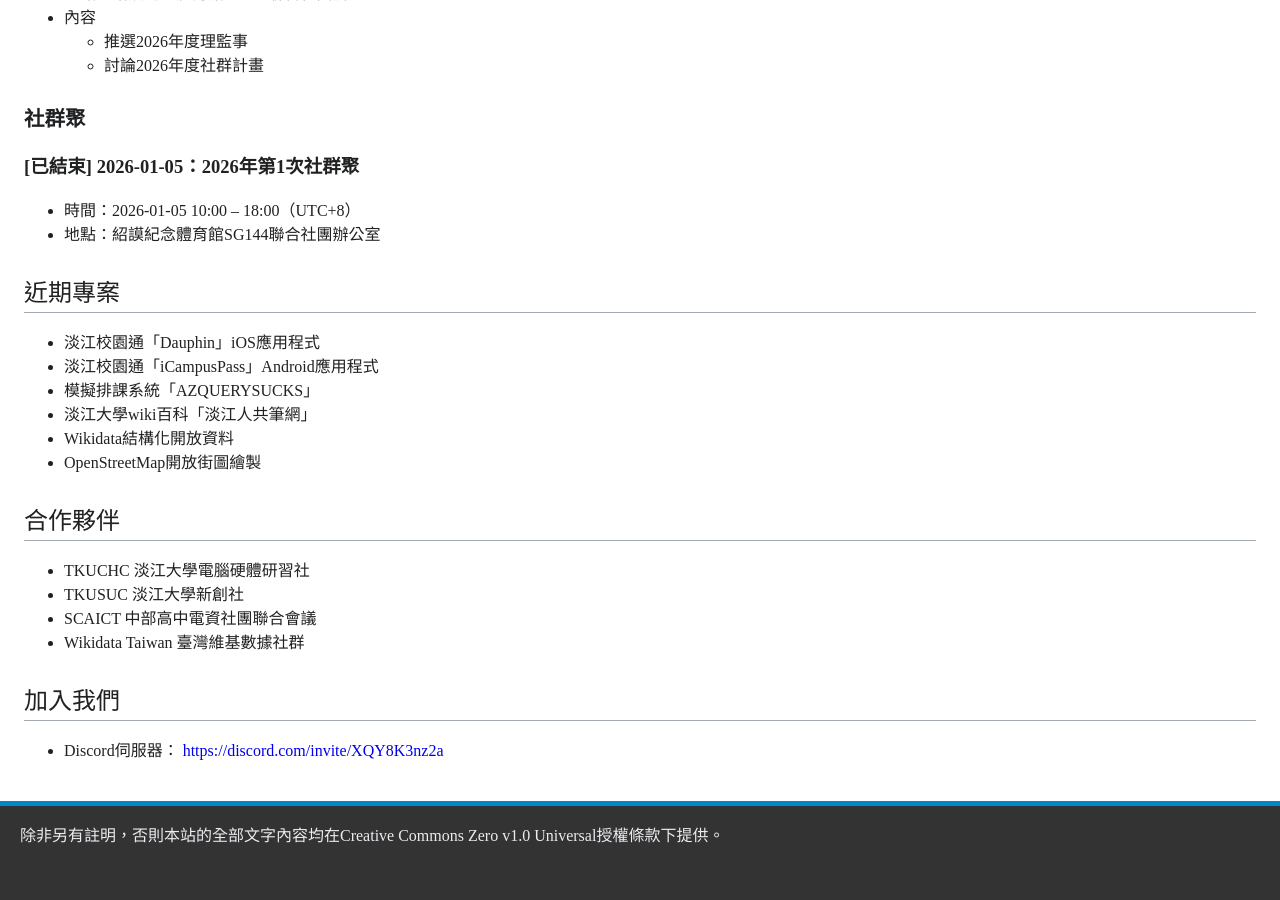
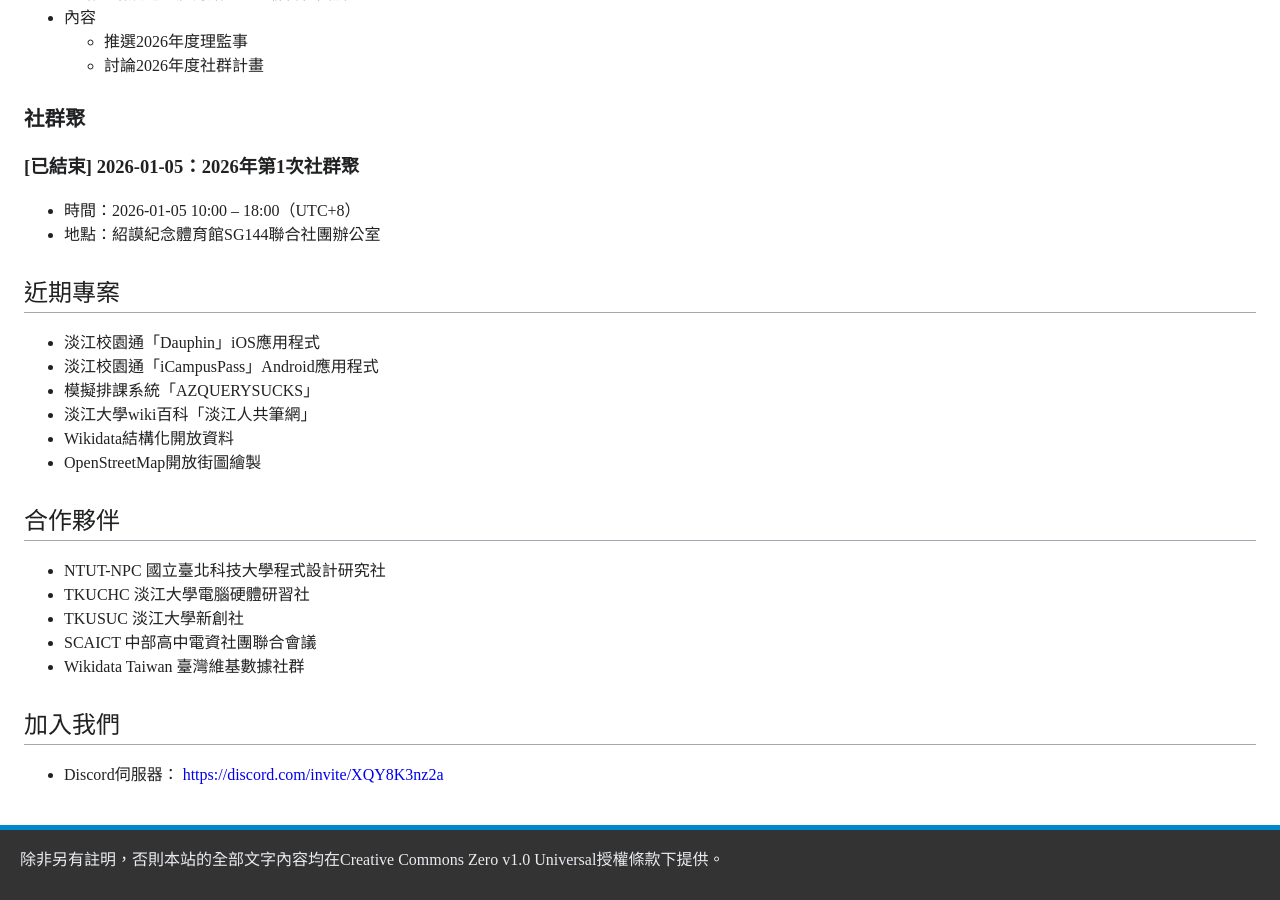
Before and after one commit to tkuitocc/tkuitocc.github.io, a Jekyll site: the page built from docs/zh-Hant/index.md, in a window 1280 px wide and 900 px high, scrolled down 728 px. Built offline with Jekyll 4.4.1, drawn with Linux system fonts in a browser that asks for light colours; our own code applies the rules of GitHub Pages for plain Markdown files; before the commit the page ends 1604 px from its top, so only the background shows below that.

Commit message:
docs: Update zh-Hant/index.md, add NTUT-NPC to list

```diff
--- a/docs/zh-Hant/index.md
+++ b/docs/zh-Hant/index.md
@@ -45,6 +45,7 @@
 
 ## 合作夥伴
 
+* NTUT-NPC 國立臺北科技大學程式設計研究社
 * TKUCHC 淡江大學電腦硬體研習社
 * TKUSUC 淡江大學新創社
 * SCAICT 中部高中電資社團聯合會議
```
